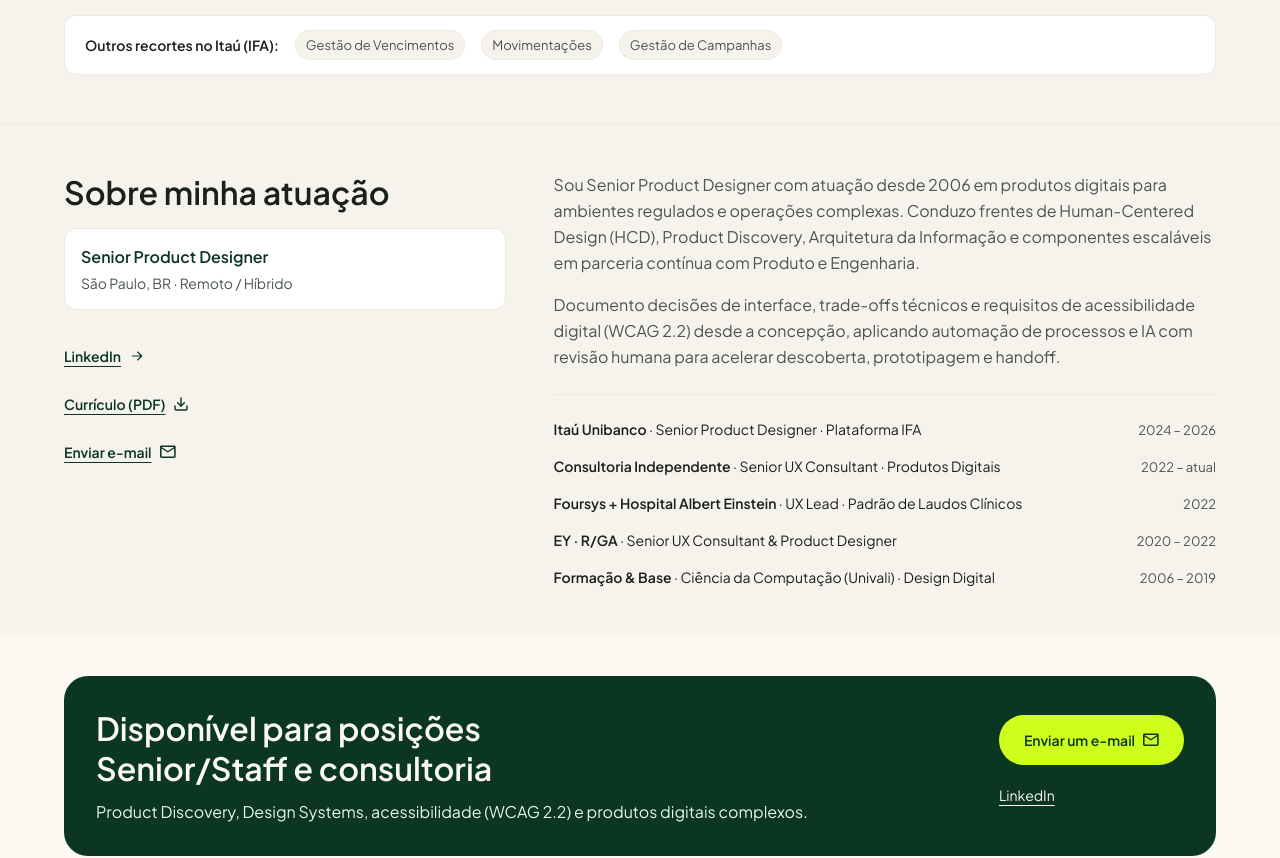
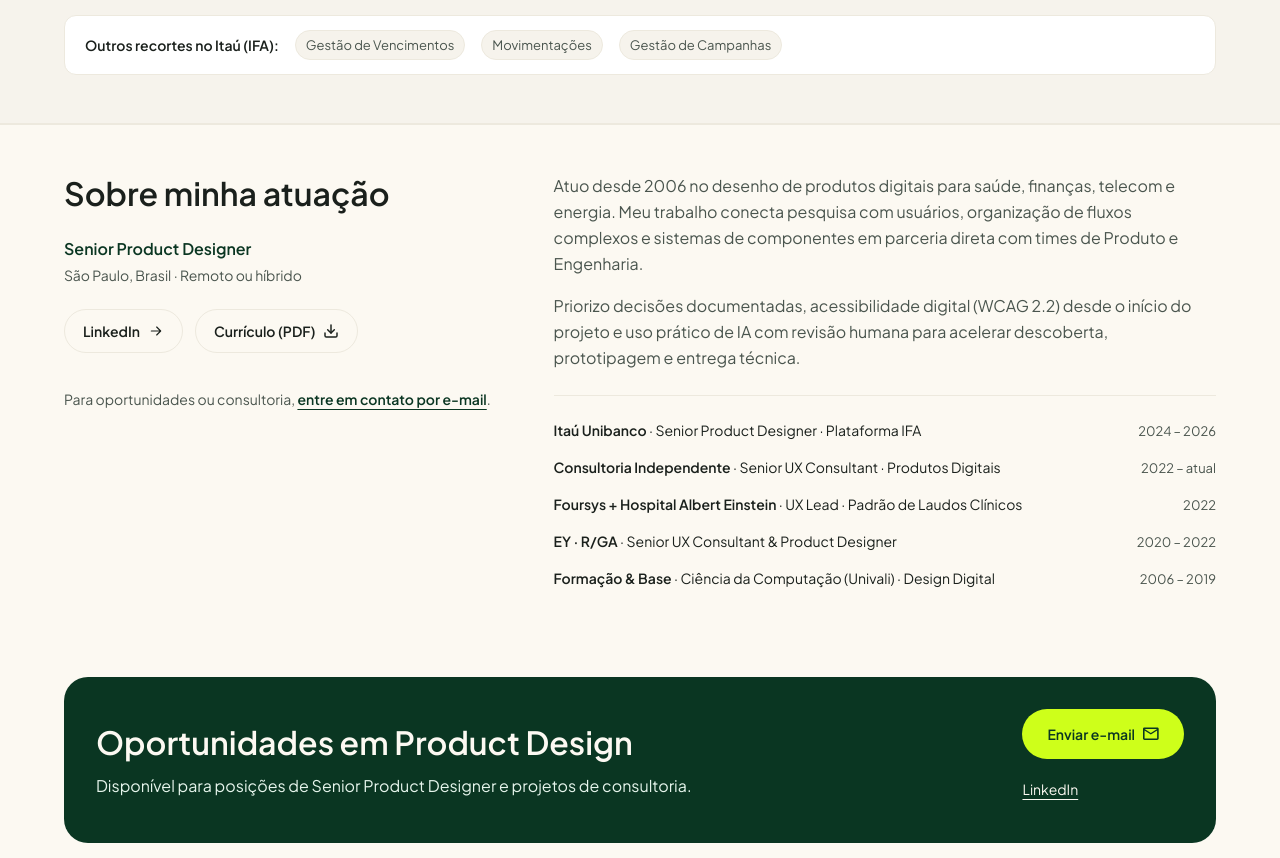
Before and after one commit to israelfull-commits/portfolio, a React (Vite) app in the folder site/: page / in a window 1280 px wide. Shown: the part 1540-2398 px from the top of the page. Built offline with nearby package versions, Linux system fonts and the light colour scheme.

Commit message:
fix(v3.10.1): visual craft polish on About section, plain language copy, consistent Senior title, and deduplicated case kickers

```diff
--- a/site/src/components/SiteChrome.tsx
+++ b/site/src/components/SiteChrome.tsx
@@ -147,12 +147,12 @@ export function ContactSection({ compact = false }: { compact?: boolean }) {
     <section className="pf-contact-wrap pf-container" id="contato" aria-labelledby="contact-title">
       <div className="pf-contact pf-home-contact">
         <div>
-          <h2 id="contact-title">Disponível para posições Senior/Staff e consultoria</h2>
-          <p>Product Discovery, Design Systems, acessibilidade (WCAG 2.2) e produtos digitais complexos.</p>
+          <h2 id="contact-title">Oportunidades em Product Design</h2>
+          <p>Disponível para posições de Senior Product Designer e projetos de consultoria.</p>
         </div>
         <div className="pf-home-contact-actions">
           <button type="button" className="pf-button pf-button-lime" onClick={openProtectedEmail}>
-            Enviar um e-mail <MailIcon />
+            Enviar e-mail <MailIcon />
           </button>
           <a href="https://www.linkedin.com/in/israelrozar/" target="_blank" rel="noopener noreferrer">LinkedIn<span className="pf-sr-only"> (abre em nova aba)</span></a>
         </div>
--- a/site/src/pages/CasePages.tsx
+++ b/site/src/pages/CasePages.tsx
@@ -165,7 +165,7 @@ const einsteinImages: CaseImage[] = [
 export const einsteinPresentation: CasePresentationData = {
   title: "Albert Einstein · Consumo de Resultados",
 
-  context: "Saúde · HIAE × Foursys · 2022",
+  context: "HIAE × Foursys · 2022",
 
   headline: "Uma linguagem visual modular para laudos heterogêneos.",
 
@@ -612,7 +612,7 @@ const claroImages: CaseImage[] = [
 export const claroPresentation: CasePresentationData = {
   title: "Claro · Ativação simplificada",
 
-  context: "Telecom · Claro Brasil · 2017–2018",
+  context: "Claro Brasil · 2017–2018",
 
   headline: "22 jornadas comerciais unificadas em uma esteira desktop e mobile.",
 
@@ -951,7 +951,7 @@ export const neoenergiaPresentation: CasePresentationData = {
 
     href: "/cases/einstein-laudos",
 
-    context: "Saúde · HIAE × Foursys · 2022",
+    context: "HIAE × Foursys · 2022",
   },
 
   chapters: [
@@ -1665,7 +1665,7 @@ export function ItauPresentation() {
   const data: CasePresentationData = {
     title: `Itaú · ${project.title}`,
 
-    context: "Itaú Unibanco · íon for Advisors",
+    context: "íon for Advisors · 2024–2026",
 
     headline: project.title,
 
@@ -1716,7 +1716,7 @@ export function ItauPresentation() {
         ? {
           title: "Einstein · Laudos médicos",
           href: "/cases/einstein-laudos",
-          context: "Saúde · HIAE × Foursys · 2022",
+          context: "HIAE × Foursys · 2022",
         }
         : target(order[(index + order.length - 1) % order.length]),
 
--- a/site/src/pages/Home.tsx
+++ b/site/src/pages/Home.tsx
@@ -1,7 +1,7 @@
-import { ArrowIcon, DownloadIcon, Link, MailIcon, assetUrl } from "../design-system"
+import { ArrowIcon, DownloadIcon, Link, assetUrl } from "../design-system"
 import { CaseReadingTime } from "../components/CaseReadingTime"
 import { PageMeta } from "../components/PageMeta"
-import { ContactSection, SiteFooter, SiteHeader, openProtectedEmail } from "../components/SiteChrome"
+import { ContactSection, SiteFooter, SiteHeader } from "../components/SiteChrome"
 import "../portfolio.css"
 
 const projects = [
@@ -129,25 +129,25 @@ export default function Home() {
           <div className="pf-container pf-home-about">
             <div className="pf-home-about-intro">
               <h2 id="about-title">Sobre minha atuação</h2>
-              <p className="pf-home-about-role">
+              <div className="pf-home-about-role">
                 <strong>Senior Product Designer</strong>
-                <span>São Paulo, BR · Remoto / Híbrido</span>
-              </p>
-              <div className="pf-home-about-links" aria-label="Links de prova social e contato">
-                <a className="pf-home-about-action" href="https://www.linkedin.com/in/israelrozar/" target="_blank" rel="noopener noreferrer">
+                <span>São Paulo, Brasil · Remoto ou híbrido</span>
+              </div>
+              <div className="pf-home-about-links" aria-label="Prova social e contato">
+                <a className="pf-button pf-button-outline pf-home-about-btn" href="https://www.linkedin.com/in/israelrozar/" target="_blank" rel="noopener noreferrer">
                   LinkedIn <ArrowIcon /><span className="pf-sr-only"> (abre em nova aba)</span>
                 </a>
-                <a className="pf-home-about-action" href={assetUrl("/documents/israel-rozar-curriculo.pdf")} download="Israel-Rozar-Curriculo.pdf">
+                <a className="pf-button pf-button-outline pf-home-about-btn" href={assetUrl("/documents/israel-rozar-curriculo.pdf")} download="Israel-Rozar-Curriculo.pdf">
                   Currículo (PDF) <DownloadIcon />
                 </a>
-                <button type="button" className="pf-home-about-action" onClick={openProtectedEmail}>
-                  Enviar e-mail <MailIcon />
-                </button>
               </div>
+              <p className="pf-home-about-contact-note">
+                Para oportunidades ou consultoria, <a href="#contato">entre em contato por e-mail</a>.
+              </p>
             </div>
             <div className="pf-home-about-body">
-              <p id="experiencia">Sou Senior Product Designer com atuação desde 2006 em produtos digitais para ambientes regulados e operações complexas. Conduzo frentes de Human-Centered Design (HCD), Product Discovery, Arquitetura da Informação e componentes escaláveis em parceria contínua com Produto e Engenharia.</p>
-              <p>Documento decisões de interface, trade-offs técnicos e requisitos de acessibilidade digital (WCAG 2.2) desde a concepção, aplicando automação de processos e IA com revisão humana para acelerar descoberta, prototipagem e handoff.</p>
+              <p id="experiencia">Atuo desde 2006 no desenho de produtos digitais para saúde, finanças, telecom e energia. Meu trabalho conecta pesquisa com usuários, organização de fluxos complexos e sistemas de componentes em parceria direta com times de Produto e Engenharia.</p>
+              <p>Priorizo decisões documentadas, acessibilidade digital (WCAG 2.2) desde o início do projeto e uso prático de IA com revisão humana para acelerar descoberta, prototipagem e entrega técnica.</p>
               <ul className="pf-home-trajectory" aria-label="Trajetória profissional resumida">
                 {trajectory.map(item => (
                   <li key={item.org}>
--- a/site/src/portfolio.css
+++ b/site/src/portfolio.css
@@ -1303,22 +1303,23 @@
 .pf-home-compact .pf-home-submodules a { padding: 4px 8px; border-radius: 6px; transition: background-color 160ms ease, color 160ms ease; }
 .pf-home-compact .pf-home-submodules a:hover { background: rgba(10, 54, 34, 0.06); }
 .pf-home-compact .pf-home-submodules-item { display: inline-flex; align-items: center; padding: 4px 10px; border-radius: 999px; background: var(--paper-deep); border: 1px solid var(--line); color: var(--ink-muted); font-size: 13px; font-weight: 500; }
-/* V3.9 Editorial & About Section Upgrade (strict 8px grid, clear title + social proof + contact) */
+/* V3.10.1 Craft Visual — About section editorial layout, unified canvas & Design System pills */
+.pf-home-compact .pf-about { background: var(--paper); border-top: 1px solid var(--line); }
 .pf-home-compact .pf-home-about { display: grid; grid-template-columns: 1fr 1.5fr; gap: 48px; align-items: start; }
 .pf-home-compact .pf-home-about-intro { display: flex; flex-direction: column; gap: 16px; }
-.pf-home-compact .pf-home-about-role { display: flex; flex-direction: column; gap: 4px; margin: 0; padding: 16px; border-radius: 12px; background: var(--surface, #fff); border: 1px solid var(--line); }
+.pf-home-compact .pf-home-about-role { display: flex; flex-direction: column; gap: 4px; padding-top: 8px; }
 .pf-home-compact .pf-home-about-role strong { font-size: 16px; line-height: 24px; font-weight: 600; color: var(--forest); }
 .pf-home-compact .pf-home-about-role span { font-size: 14px; line-height: 20px; color: var(--ink-muted); }
-.pf-home-compact .pf-home-about-links { display: flex; flex-direction: column; align-items: flex-start; gap: 4px; padding-top: 8px; }
-.pf-home-compact .pf-home-about-action { display: inline-flex; align-items: center; gap: 8px; min-height: 44px; padding: 8px 0; background: transparent; border: 0; font-family: inherit; font-size: 14px; line-height: 20px; font-weight: 600; color: var(--forest); text-decoration: underline; text-underline-offset: 4px; cursor: pointer; }
-.pf-home-compact .pf-home-about-action:hover { color: var(--forest-deep); }
-.pf-home-compact .pf-home-about-action svg { width: 16px; height: 16px; flex: none; }
+.pf-home-compact .pf-home-about-links { display: flex; flex-wrap: wrap; align-items: center; gap: 12px; padding-top: 8px; }
+.pf-home-compact .pf-home-about-btn { min-height: 44px; padding: 10px 18px; font-size: 14px; }
+.pf-home-compact .pf-home-about-contact-note { margin: 8px 0 0; font-size: 14px; line-height: 22px; color: var(--ink-muted); }
+.pf-home-compact .pf-home-about-contact-note a { display: inline-flex; align-items: center; min-height: 44px; color: var(--forest); font-weight: 600; text-decoration: underline; text-underline-offset: 4px; }
+.pf-home-compact .pf-home-about-contact-note a:hover { color: var(--forest-deep); }
 .pf-home-compact .pf-home-about-body p { max-width: 64ch; font-size: 16px; line-height: 26px; }
 .pf-home-compact .pf-home-about p + p { margin-top: 16px; }
 .pf-home-compact .pf-home-trajectory { margin: 24px 0 0; padding: 24px 0 0; gap: 16px; }
 @media (max-width: 700px) {
   .pf-home-compact .pf-home-about { grid-template-columns: minmax(0, 1fr); gap: 24px; }
-  .pf-home-compact .pf-home-about-links { flex-direction: row; flex-wrap: wrap; gap: 8px 24px; }
 }
 /* V3.10 Deep UX/UI Audit Fixes — WCAG 2.2 Target Size (>=44px) & Solid Contact Badge Contrast */
 .pf-contact-label { background: #16472A; }
```
Also changed, not shown: 1 other file (tests, documents, lock files or other folders).
